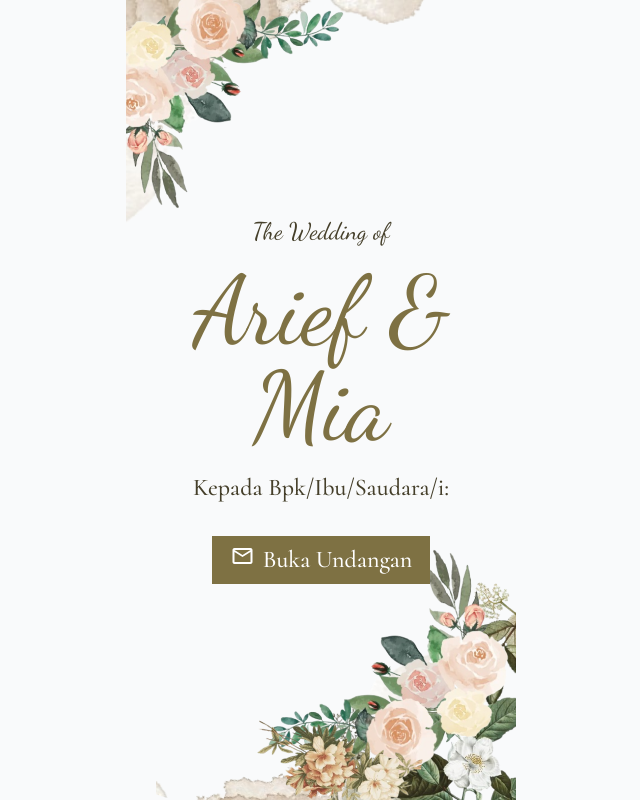
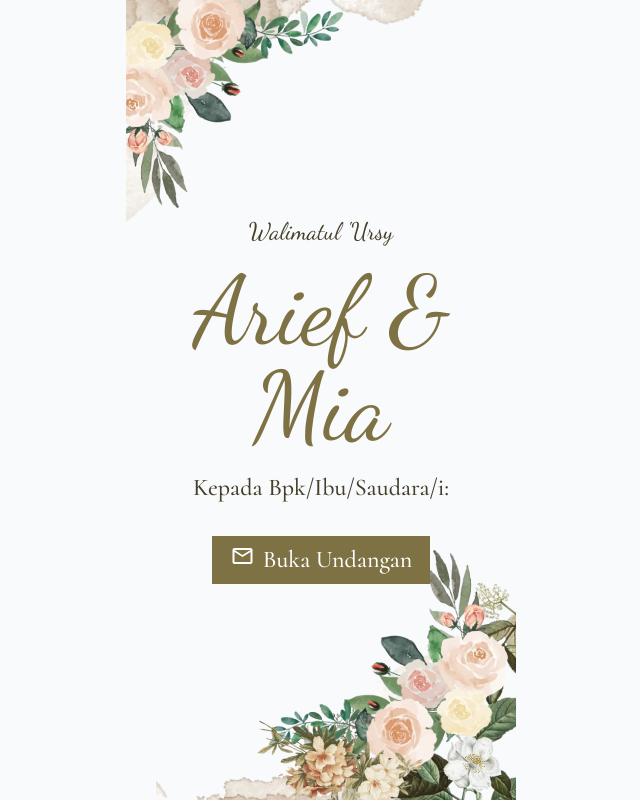
Before and after one commit to alfisyahrinn/wedding-invitation, a Next.js app: page / in a window 1280 px wide. Shown: the top 800 px of the page, without its empty margins (319-959 px from the left). Built offline with nearby package versions, Linux system fonts and the light colour scheme; a web font is replaced by a local one; what tailwindcss-animated would draw is missing.

Commit message:
update(spalash): hedding paragraf

```diff
--- a/src/components/splash.tsx
+++ b/src/components/splash.tsx
@@ -1,4 +1,4 @@
-'use client'
+"use client";
 import React, { useState, useRef, useEffect } from "react";
 import { FaPlayCircle } from "react-icons/fa";
 import { FaCirclePause } from "react-icons/fa6";
@@ -63,7 +63,7 @@ export default function Splash() {
           alt="decoration"
         />
         <p className="text-2xl font-dancing text-secondary animate-fade animate-once animate-duration-1000 animate-delay-100">
-          The Wedding of
+          Walimatul &apos;Ursy
         </p>
         <h1 className="text-8xl font-dancing text-primary animate-fade animate-once animate-duration-1000 animate-delay-200">
           Arief & Mia
```
